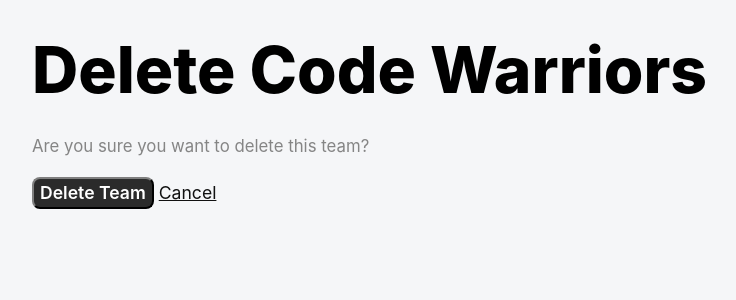
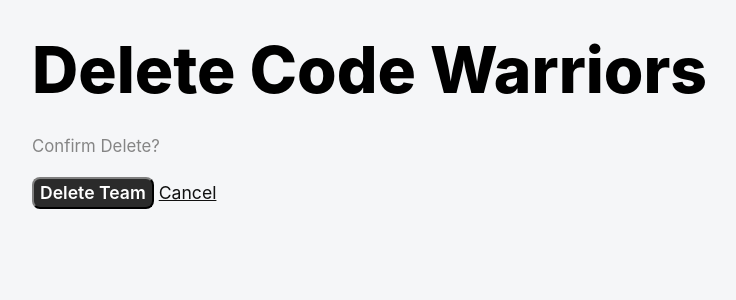
Before and after one commit to w2105627/Sky-Engineering-Coursework, a Django app: page /teams/9/delete/ in a window 1280 px wide. Shown: the part 96-396 px from the top of the page, without its empty margins (50-786 px from the left). Run offline with Django 5.2, Linux system fonts and the light colour scheme; a user stored in the database is signed in; data comes from the database, SQL or seed files in the repository; some libraries are stand-ins or nearby versions.

```diff
--- a/core/admin.py
+++ b/core/admin.py
@@ -1,6 +1,6 @@
 # Author : w2105627
 from django.contrib import admin
-from .models import (
+from .models import ( # possibly remove any unused models prior to submission?
     Organisation,
     Employee,
     Department,
--- a/core/forms.py
+++ b/core/forms.py
@@ -14,6 +14,7 @@ class MeetingForm(forms.ModelForm):
         model = Meeting
         fields = ['title', 'meeting_date', 'meeting_description']
 
+#Team Form to handle
 class TeamForm(forms.ModelForm):
     depends_on = forms.ModelMultipleChoiceField(
         queryset=Team.objects.none(),
@@ -39,7 +40,9 @@ class TeamForm(forms.ModelForm):
             'team_mission',
             'responsibilities',
         ]
+    #Revisit lecture8 to ensure this is right
 
+    #code to prevent a team from depending on itself
     def __init__(self, *args, **kwargs):
         super().__init__(*args, **kwargs)
         teams = Team.objects.all().order_by('team_name')
--- a/core/templates/core/delete_team.html
+++ b/core/templates/core/delete_team.html
@@ -5,7 +5,7 @@
 
 <h1>Delete {{ team.team_name }}</h1>
 
-<p>Are you sure you want to delete this team?</p>
+<p>Confirm Delete?</p>
 
 <form method="POST">
     {% csrf_token %}
--- a/core/templates/core/team_detail.html
+++ b/core/templates/core/team_detail.html
@@ -63,7 +63,7 @@
             <h2>Contact</h2>
             {% if contact %}
                 {% if contact.team_email %}
-                    <a href="mailto:{{ contact.team_email }}">Email Team</a>
+                    <a class="email-button" href="mailto:{{ contact.team_email }}">Email Team</a>
                 {% endif %}
 
                 {% if contact.slack_channel %}
--- a/core/tests.py
+++ b/core/tests.py
@@ -5,7 +5,7 @@ from django.urls import reverse
 
 from .models import Department, Employee, Organisation, Team
 
-#This section implements all my test cases from CWK1
+
 @override_settings(AUTH_PASSWORD_VALIDATORS=[])
 class CourseworkTestPlanTests(TestCase):
     def setUp(self):
--- a/core/views.py
+++ b/core/views.py
@@ -8,13 +8,7 @@ from .forms import DepartmentForm, MeetingForm, TeamForm
 from django.shortcuts import redirect
 
 
-def log_team_action(user, action_type, team, details):
-    AuditLog.objects.create(
-        user=user,
-        team=team,
-        action_type=action_type,
-        audit_details=details,
-    )
+
 
 
 def root(request):
@@ -130,6 +124,14 @@ def edit_team(request, team_id):
 
     return render(request, 'core/edit_team.html', {'form': form, 'team': team})
 
+#helper func for an audit action on team
+def log_team_action(user, action_type, team, details):
+    AuditLog.objects.create(
+        user=user,
+        team=team,
+        action_type=action_type,
+        audit_details=details,
+    )
 
 @login_required
 def delete_team(request, team_id):
```
